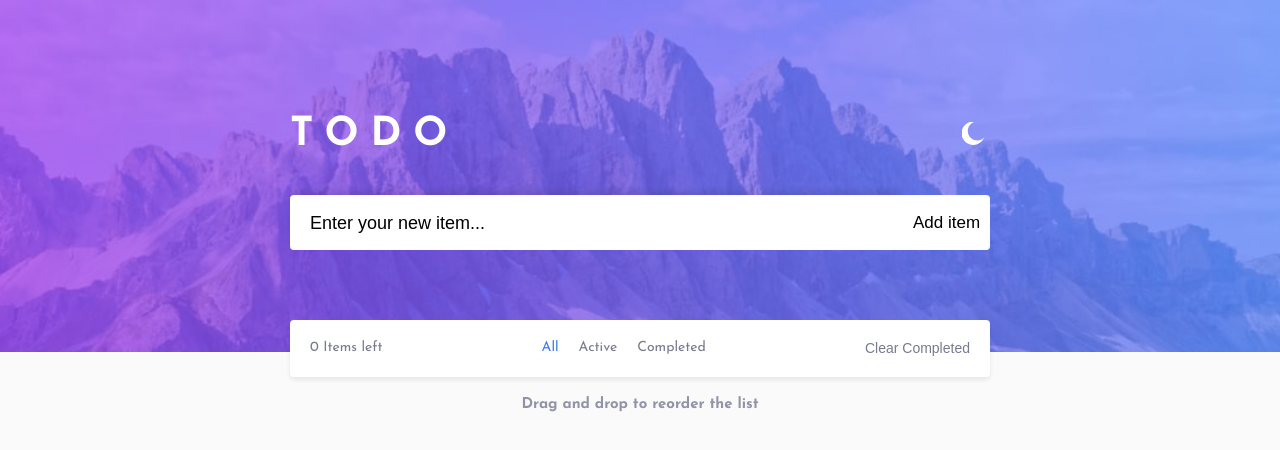
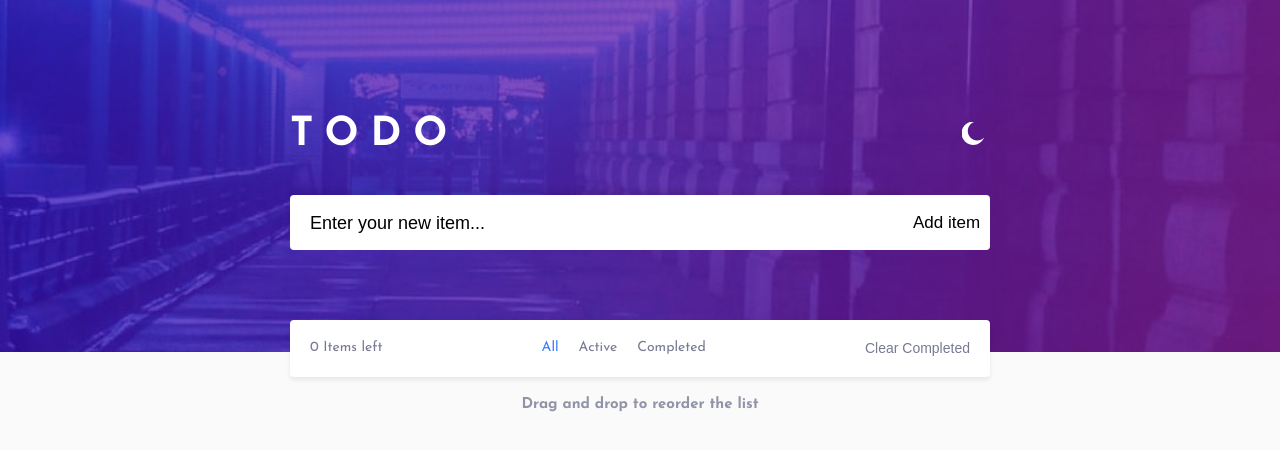
Before and after one commit to MohamedAismaiel/TODO-rep, a Next.js app: page / in a window 1280 px wide. Shown: the top 450 px of the page. Built offline with nearby package versions, Linux system fonts and the light colour scheme.

Commit message:
fixing issues trial 9

```diff
--- a/layout/_background.scss
+++ b/layout/_background.scss
@@ -17,8 +17,11 @@
     height: 110%;
     background-image: url("../bg-desktop-light.jpg");
     transition: var(--transition);
-    @media only screen and (max-width: 400px) {
-      background-image: url("../bg-mobile-light.jpg");
-    }
+    // @media only screen and (max-width: 400px) {
+    //   background-image: url("../bg-mobile-light.jpg");
+    // }
+    // @media only screen and (max-width: 400px) {
+    //   background-image: url("../bg-mobile-dark.jpg");
+    // }
   }
 }
--- a/layout/background.js
+++ b/layout/background.js
@@ -3,7 +3,9 @@ import { ItemContext } from "../components/context/itemContext";
 
 const Background = () => {
   const ctx = useContext(ItemContext).state;
-  const classes= ctx?'background background-light':'background background-dark'
+  const classes = ctx
+    ? "background background-dark"
+    : "background background-light";
   return <div className={classes}></div>;
 };
 export default Background;
```
